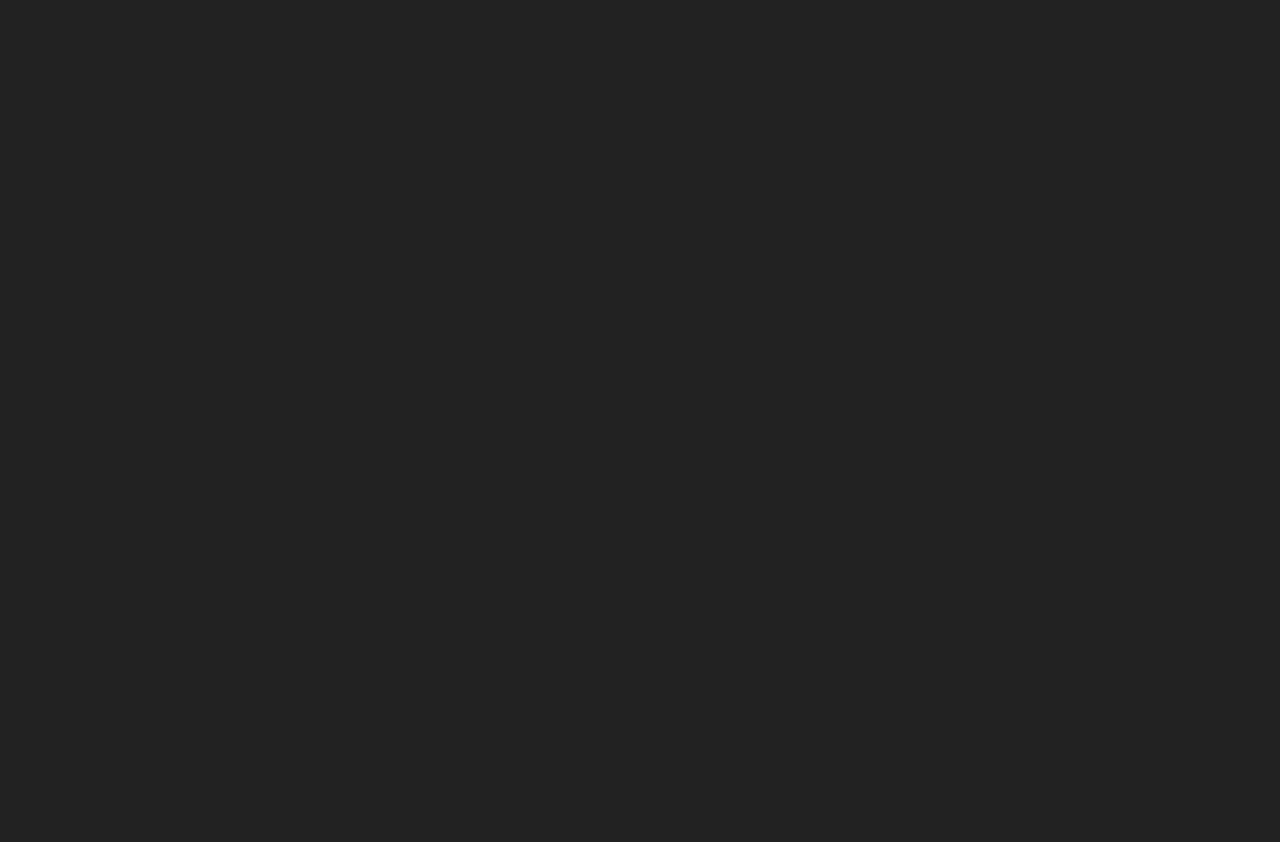
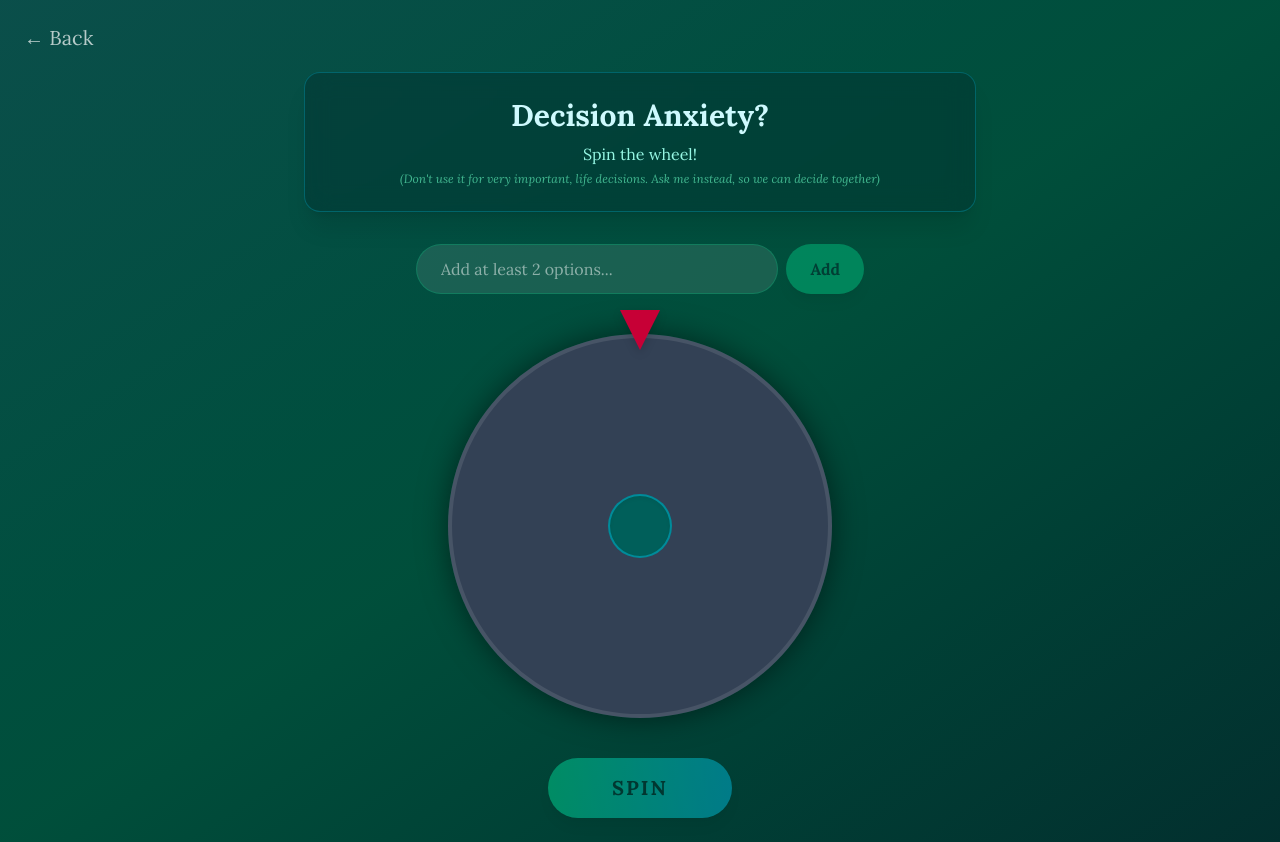
Before and after one commit to Buiuga/Pocket-Dimension, a React (Vite) app: page /decisionMaker in a window 1280 px wide. Before the commit this address had no page. Before the commit the page ends 800 px from the top, so only its background shows below. Built offline with nearby package versions, Linux system fonts and the light colour scheme.

Commit message:
added Wheel of Fate design + functionality

```diff
--- a/src/App.jsx
+++ b/src/App.jsx
@@ -1,6 +1,7 @@
 import HeroSection from "./HeroSection";
 import Dashboard from "./Dashboard";
 import Pomodoro from "./Pomodoro";
+import WheelofFate from "./WheelofFate";
 import { Routes, Route } from "react-router-dom";
 function App() {
   return (
@@ -10,6 +11,7 @@ function App() {
           <Route path="/" element={<HeroSection />} />
           <Route path="/home" element={<Dashboard />} />
           <Route path="pomodoro" element={<Pomodoro />} />
+          <Route path="decisionMaker" element={<WheelofFate />} />
         </Routes>
       </div>
     </>
--- a/src/Dashboard.jsx
+++ b/src/Dashboard.jsx
@@ -6,7 +6,7 @@ import { useNavigate } from "react-router-dom";
 // 1. Define the features list
 const features = [
   { id: 1, title: "Pomodoro Timer", path: "/pomodoro", icon: "⏳" },
-  { id: 2, title: "Decision Maker", path: "/decisions", icon: "🔮" },
+  { id: 2, title: "Wheel of Fate", path: "/decisionMaker", icon: "🎡" },
   { id: 3, title: "Quote Generator", path: "/quotes", icon: "💬" },
   { id: 4, title: "Reset Breath", path: "/breathing", icon: "🔄" },
   { id: 5, title: "Bubble Wrap", path: "/bubbles", icon: "🫧" },
--- /dev/null
+++ b/src/WheelofFate.jsx
@@ -0,0 +1,235 @@
+/* eslint-disable no-unused-vars */
+import React, { useState } from "react";
+import { motion } from "framer-motion";
+import { useNavigate } from "react-router-dom";
+
+// Colors for the slices
+const WHEEL_COLORS = [
+  "#14b8a6", // Teal
+  "#8b5cf6", // Violet
+  "#6366f1", // Indigo
+  "#10b981", // Emerald
+  "#06b6d4", // Cyan
+  "#0ea5e9", // Sky
+];
+
+const WheelofFate = () => {
+  const navigate = useNavigate();
+
+  // STATE
+  const [options, setOptions] = useState([]);
+  const [inputValue, setInputValue] = useState("");
+  const [rotation, setRotation] = useState(0);
+  const [isSpinning, setIsSpinning] = useState(false);
+  const [winner, setWinner] = useState(null);
+
+  // 1. ADD OPTION
+  const handleAddOption = () => {
+    if (!inputValue.trim()) return;
+    setOptions([...options, inputValue]);
+    setInputValue("");
+    setWinner(null);
+  };
+
+  // 2. NEW: RESET LOGIC
+  const handleReset = () => {
+    setOptions([]);
+    setWinner(null);
+    setRotation(0); // Reset rotation (optional, but cleaner)
+  };
+
+  // 3. SPIN LOGIC
+  const handleSpin = () => {
+    if (options.length < 2) return;
+    setIsSpinning(true);
+    setWinner(null);
+
+    // 5 spins (1800) + random angle
+    const randomAngle = Math.floor(Math.random() * 360);
+    const newRotation = rotation + 1800 + randomAngle;
+    setRotation(newRotation);
+
+    setTimeout(() => {
+      setIsSpinning(false);
+
+      const degrees = newRotation % 360;
+      const winningAngle = (360 - degrees) % 360;
+      const sliceSize = 360 / options.length;
+      const winningIndex = Math.floor(winningAngle / sliceSize);
+
+      setWinner(options[winningIndex]);
+    }, 3000);
+  };
+
+  // 4. GRADIENT GENERATOR
+  const getWheelGradient = () => {
+    if (options.length === 0) return "conic-gradient(#334155 0deg 360deg)";
+    if (options.length === 1)
+      return `conic-gradient(${WHEEL_COLORS[0]} 0deg 360deg)`;
+
+    const sliceSize = 360 / options.length;
+    let gradient = "conic-gradient(";
+
+    options.forEach((_, i) => {
+      const color = WHEEL_COLORS[i % WHEEL_COLORS.length];
+      gradient += `${color} ${i * sliceSize}deg ${(i + 1) * sliceSize}deg, `;
+    });
+
+    return gradient.slice(0, -2) + ")";
+  };
+
+  return (
+    <div className="min-h-screen bg-gradient-to-br from-teal-900 via-emerald-900 to-teal-950 p-6 flex flex-col items-center overflow-hidden">
+      <button
+        onClick={() => navigate("/home")}
+        className="absolute top-6 left-6 text-white/70 hover:text-emerald-400 text-xl transition-colors z-20"
+      >
+        ← Back
+      </button>
+
+      <div className="h-12"></div>
+
+      {/* HEADER CARD */}
+      <motion.div
+        initial={{ opacity: 0, y: -20 }}
+        animate={{ opacity: 1, y: 0 }}
+        className="w-full max-w-2xl bg-teal-950/40 backdrop-blur-md border border-cyan-500/30 rounded-2xl p-6 text-center shadow-xl mb-8 relative z-10"
+      >
+        <h2 className="text-2xl md:text-3xl font-bold text-cyan-100 mb-2">
+          Decision Anxiety?
+        </h2>
+
+        {winner ? (
+          <motion.div
+            initial={{ scale: 0.8, opacity: 0 }}
+            animate={{ scale: 1, opacity: 1 }}
+          >
+            <p className="text-teal-200 text-sm">The Wheel has spoken:</p>
+            <p className="text-3xl font-bold text-white mt-2 drop-shadow-md uppercase">
+              {winner}
+            </p>
+          </motion.div>
+        ) : (
+          <p className="text-teal-200 text-sm md:text-base leading-relaxed">
+            Spin the wheel! <br />
+            <span className="text-xs opacity-70 italic mt-1 block text-emerald-300">
+              (Don't use it for very important, life decisions. Ask me instead,
+              so we can decide together)
+            </span>
+          </p>
+        )}
+      </motion.div>
+
+      {/* INPUT AREA */}
+      <motion.div
+        initial={{ opacity: 0 }}
+        animate={{ opacity: 1 }}
+        className="w-full max-w-md flex gap-2 mb-10 z-10 px-2 md:px-0"
+      >
+        <input
+          type="text"
+          value={inputValue}
+          onChange={(e) => setInputValue(e.target.value)}
+          placeholder={
+            options.length < 2
+              ? "Add at least 2 options..."
+              : "Add another option..."
+          }
+          disabled={isSpinning}
+          className="flex-1 min-w-0 bg-white/10 border border-emerald-500/30 rounded-full px-4 md:px-6 py-3 text-white placeholder-white/50 focus:outline-none focus:border-emerald-500 focus:bg-white/20 transition-all"
+        />
+
+        {/* ADD BUTTON */}
+        <button
+          onClick={handleAddOption}
+          disabled={isSpinning || !inputValue.trim()}
+          className="shrink-0 bg-emerald-500 hover:bg-emerald-400 text-teal-950 font-bold px-4 md:px-6 py-3 rounded-full transition-colors shadow-lg disabled:opacity-50"
+        >
+          Add
+        </button>
+
+        {/* RESET BUTTON - FIXED FOR MOBILE */}
+        <button
+          onClick={handleReset}
+          disabled={isSpinning || options.length === 0}
+          className="shrink-0 w-12 bg-rose-700/70 hover:bg-rose-500 text-white font-bold rounded-full transition-colors shadow-lg disabled:opacity-50 disabled:hidden flex items-center justify-center text-xl"
+          title="Reset Wheel"
+        >
+          ↺
+        </button>
+      </motion.div>
+
+      {/* THE WHEEL */}
+      <div className="relative mb-10 scale-90 md:scale-100">
+        <div className="absolute -top-6 left-1/2 transform -translate-x-1/2 z-20">
+          <div className="w-0 h-0 border-l-[20px] border-l-transparent border-r-[20px] border-r-transparent border-t-[40px] border-t-rose-700 drop-shadow-lg"></div>
+        </div>
+
+        {/* The Wheel Circle */}
+        <motion.div
+          className="w-72 h-72 md:w-96 md:h-96 rounded-full border-4 border-white/10 shadow-[0_0_30px_rgba(0,0,0,0.5)] relative transition-transform duration-[3000ms] cubic-bezier(0.25, 0.1, 0.25, 1)"
+          style={{
+            background: getWheelGradient(),
+            transform: `rotate(${rotation}deg)`,
+          }}
+        >
+          {/* TEXT RENDERING LOGIC */}
+          {options.map((opt, i) => {
+            const sliceSize = 360 / options.length;
+            // We want the text in the MIDDLE of the slice
+            const rotateAmount = i * sliceSize + sliceSize / 2;
+
+            return (
+              <div
+                key={i}
+                className="absolute top-0 left-0 w-full h-full flex justify-center pt-4"
+                style={{
+                  // 1. Rotate the container to align with the slice angle
+                  transform: `rotate(${rotateAmount}deg)`,
+                }}
+              >
+                <span
+                  className="text-gray-200 font-bold text-sm md:text-base drop-shadow-md truncate max-w-[100px]"
+                  style={{
+                    position: "absolute",
+                    top: "50%",
+                    left: "50%",
+                    transform: `translate(-50%, -50%) rotate(0deg) translateY(-80px)`,
+                    textAlign: "center",
+                  }}
+                >
+                  {opt}
+                </span>
+              </div>
+            );
+          })}
+
+          {/* Center Decoration */}
+          <div className="absolute top-1/2 left-1/2 transform -translate-x-1/2 -translate-y-1/2 w-16 h-16 bg-teal-800 rounded-full border-2 border-cyan-500/50 flex items-center justify-center shadow-inner z-10"></div>
+        </motion.div>
+      </div>
+
+      {/* SPIN BUTTON */}
+      <motion.button
+        onClick={handleSpin}
+        disabled={isSpinning || options.length < 2}
+        whileHover={{ scale: 1.05 }}
+        whileTap={{ scale: 0.95 }}
+        className={`
+          bg-gradient-to-r from-emerald-400 to-cyan-500
+          text-teal-950 font-bold text-xl uppercase tracking-widest
+          py-4 px-16 rounded-full shadow-lg transition-all
+          ${
+            isSpinning || options.length < 2
+              ? "opacity-50 cursor-not-allowed"
+              : "hover:shadow-[0_0_30px_rgba(6,182,212,0.6)]"
+          }
+        `}
+      >
+        {isSpinning ? "..." : "SPIN"}
+      </motion.button>
+    </div>
+  );
+};
+
+export default WheelofFate;
```
